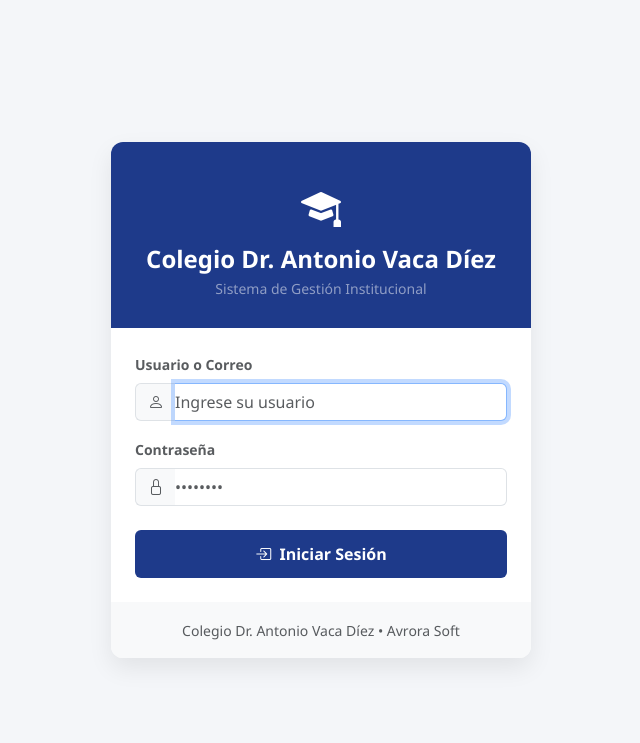
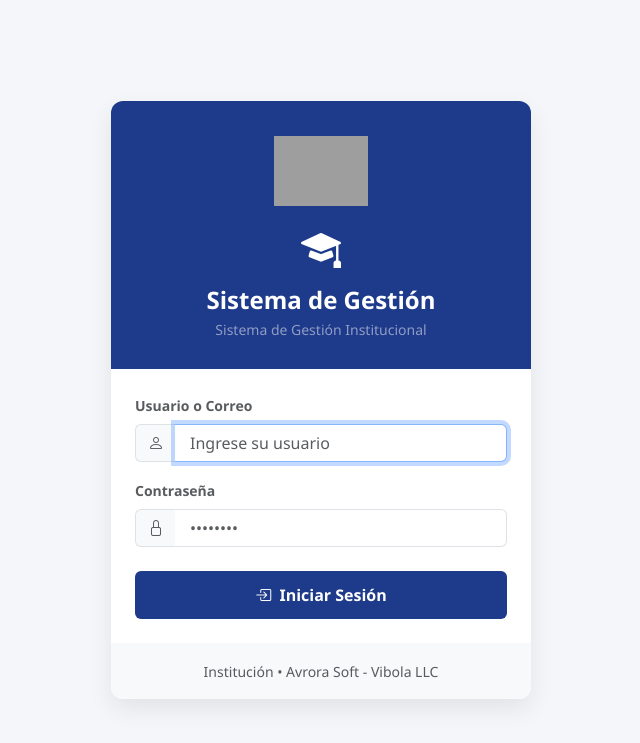
Before and after one commit to Avrorasoft/colegio_vaca_diez, a Python web app: template templates/auth/login.html in a window 1280 px wide. Shown: the top 743 px of the page, without its empty margins (319-959 px from the left). Run offline with Jinja, Linux system fonts and the light colour scheme; the template is opened without the code that fills it, so the values that code supplies are empty; grey boxes are pictures that could not be loaded.

Commit message:
fix: Aplicar padding izquierdo en inputs de login.html y mantener integridad de la plantilla

```diff
--- a/templates/auth/login.html
+++ b/templates/auth/login.html
@@ -3,7 +3,14 @@
 <head>
     <meta charset="UTF-8">
     <meta name="viewport" content="width=device-width, initial-scale=1.0">
-    <title>Iniciar Sesión - Colegio Dr. Antonio Vaca Díez</title>
+    {% set inst_head = institucion if institucion is defined and institucion else {} %}
+    <title>Iniciar Sesión - {{ inst_head.get('institucion_linea1') or 'Sistema de Gestión Institucional' }}</title>
+
+    <!-- FAVICON DINÁMICO -->
+    {% set favicon_file = inst_head.get('institucion_logo') or 'uploads/logo_institucion.png' %}
+    <link rel="icon" type="image/png" href="{{ url_for('static', filename=favicon_file) }}">
+    <link rel="shortcut icon" type="image/png" href="{{ url_for('static', filename=favicon_file) }}">
+
     <link href="https://cdn.jsdelivr.net/npm/bootstrap@5.3.0/dist/css/bootstrap.min.css" rel="stylesheet">
     <link rel="stylesheet" href="https://cdn.jsdelivr.net/npm/bootstrap-icons@1.11.0/font/bootstrap-icons.css">
     <style>
@@ -39,14 +46,35 @@
         .btn-primary-custom:hover {
             background: #172554;
         }
+        .login-logo {
+            max-height: 70px;
+            width: auto;
+            object-fit: contain;
+            margin-bottom: 0.75rem;
+        }
+
+        /* 🎯 MARGEN IZQUIERDO FORZADO PARA EL TEXTO Y CONTRASEÑA */
+        .input-group .form-control {
+            padding-left: 15px !important;
+        }
     </style>
 </head>
 <body>
 <div class="login-card">
     <div class="card-header-custom">
-        <i class="bi bi-mortarboard-fill fs-1 d-block mb-2"></i>
-        <h4 class="fw-bold mb-1">Colegio Dr. Antonio Vaca Díez</h4>
-        <p class="small text-white-50 mb-0">Sistema de Gestión Institucional</p>
+        {% set inst = institucion if institucion is defined and institucion else {} %}
+        {% set logo_file = inst.get('institucion_logo') or 'uploads/logo_institucion.png' %}
+
+        <!-- LOGO INSTITUCIONAL DINÁMICO -->
+        <img src="{{ url_for('static', filename=logo_file) }}"
+             alt="Logo Institucional"
+             class="login-logo"
+             onerror="this.style.display='none'; document.getElementById('fallback-icon').style.display='block';">
+
+        <i id="fallback-icon" class="bi bi-mortarboard-fill fs-1 d-block mb-2" style="display: none;"></i>
+
+        <h4 class="fw-bold mb-1">{{ inst.get('institucion_linea1') or 'Sistema de Gestión' }}</h4>
+        <p class="small text-white-50 mb-0">{{ inst.get('institucion_linea2') or 'Sistema de Gestión Institucional' }}</p>
     </div>
     <div class="card-body p-4">
         {% with messages = get_flashed_messages(with_categories=true) %}
@@ -61,19 +89,21 @@
         {% endwith %}
 
         <form autocomplete="off" method="POST" action="{{ url_for('auth.login') }}">
+            {% if csrf_token is defined and csrf_token %}
             <input type="hidden" name="csrf_token" value="{{ csrf_token() }}"/>
+            {% endif %}
             <div class="mb-3">
                 <label for="username" class="form-label text-muted small fw-semibold">Usuario o Correo</label>
                 <div class="input-group">
                     <span class="input-group-text bg-light border-end-0"><i class="bi bi-person text-muted"></i></span>
-                    <input type="text" class="form-control border-start-0 ps-0" id="username" name="username" placeholder="Ingrese su usuario" required autofocus>
+                    <input type="text" class="form-control border-start-0 ps-2" id="username" name="username" autocomplete="username" placeholder="Ingrese su usuario" required autofocus>
                 </div>
             </div>
             <div class="mb-3">
                 <label for="password" class="form-label text-muted small fw-semibold">Contraseña</label>
                 <div class="input-group">
                     <span class="input-group-text bg-light border-end-0"><i class="bi bi-lock text-muted"></i></span>
-                    <input type="password" class="form-control border-start-0 ps-0" id="password" name="password" placeholder="••••••••" required>
+                    <input type="password" class="form-control border-start-0 ps-2" id="password" name="password" autocomplete="current-password" placeholder="••••••••" required>
                 </div>
             </div>
             <div class="d-grid mt-4">
@@ -84,7 +114,7 @@
         </form>
     </div>
     <div class="card-footer bg-light text-center py-3 border-0">
-        <small class="text-muted">Colegio Dr. Antonio Vaca Díez &bull; Avrora Soft</small>
+        <small class="text-muted">{{ inst.get('institucion_linea1') or 'Institución' }} &bull; Avrora Soft - Vibola LLC</small>
     </div>
 </div>
 <script src="https://cdn.jsdelivr.net/npm/bootstrap@5.3.0/dist/js/bootstrap.bundle.min.js"></script>
```
